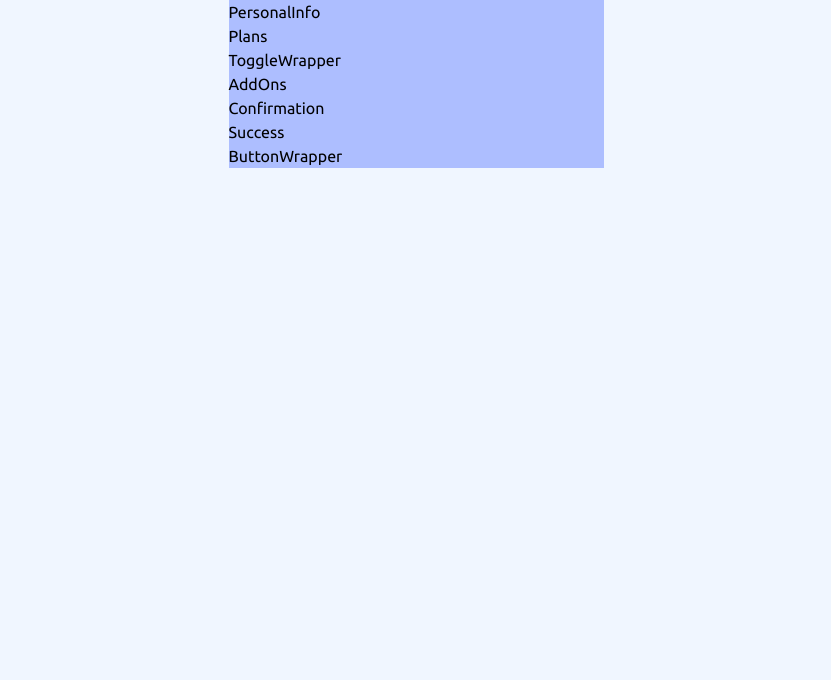
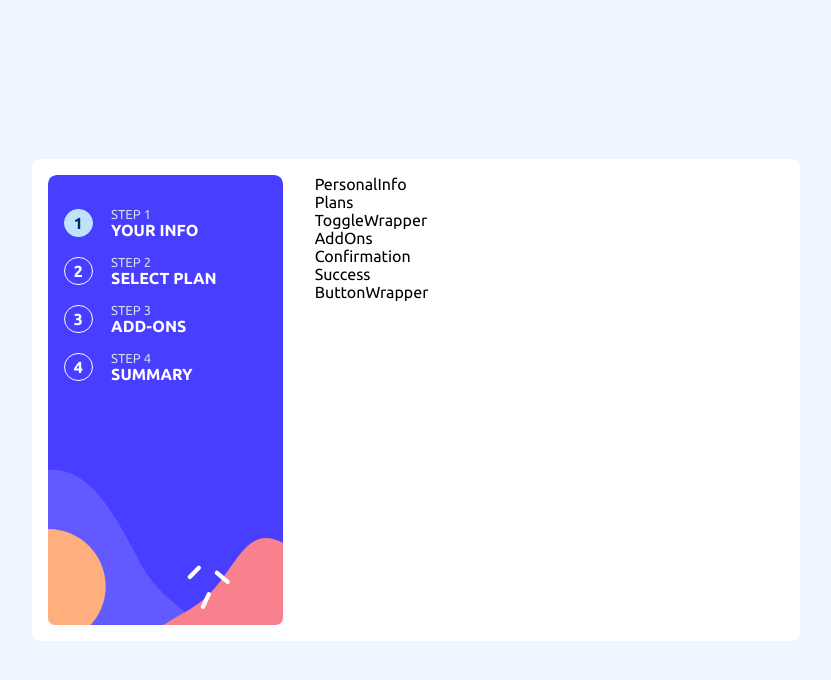
Before and after one commit to jumaHarun/multiStepFormReact, a React (Vite) app: page / in a window 1280 px wide. Shown: the top 680 px of the page, without its empty margins (224-1055 px from the left). Built offline with nearby package versions, Linux system fonts and the light colour scheme.

Commit message:
implemented and styled the form tracker component

```diff
--- a/src/App.css
+++ b/src/App.css
@@ -48,7 +48,7 @@
     --fs-button: var(--fs-200);
 }
 
-@media (min-width: 50em) {
+@media (min-width: 48em) {
     :root {
         --fs-primary-heading: var(--fs-600);
     }
@@ -155,6 +155,16 @@
     display: flex;
 }
 
+.hide {
+    display: none;
+}
+
+@media (min-width: 48em) {
+    .hide {
+        display: unset;
+    }
+}
+
 body {
     font-family: var(--ff-body);
     font-size: var(--fs-body);
@@ -164,5 +174,74 @@ body {
 /* Layout */
 .container {
     max-width: 375px;
+    width: 95%;
     margin: 0 auto;
 }
+
+.form-tracker {
+    min-height: 26vh;
+    background-image: url('/images/bg-sidebar-mobile.svg');
+    background-size: cover;
+}
+
+.sidebar {
+    justify-content: center;
+    gap: 1em;
+    padding-top: 1em;
+}
+
+.step-no {
+    place-items: center;
+    width: 1.8em;
+    aspect-ratio: 1/1;
+    border: 1px solid var(--clr-neutral-900);
+    border-radius: 50%;
+}
+
+.active {
+    color: var(--clr-primary-400);
+    background-color: var(--clr-accent-400);
+    border-color: var(--clr-accent-400);
+}
+
+@media (min-width: 48em) {
+    body {
+        display: grid;
+        align-items: center;
+    }
+
+    .container {
+        max-width: 1440px;
+    }
+
+    .form-wrapper,
+    .form-tracker {
+        padding: 1em;
+        border-radius: 7px;
+    }
+
+    .form-wrapper {
+        max-width: 768px;
+        background-color: var(--clr-neutral-900);
+
+        grid-template: 450px / 2fr 4fr;
+        gap: 2em;
+    }
+
+    .form-tracker {
+        min-height: unset;
+        background-image: url('/images/bg-sidebar-desktop.svg');
+    }
+
+    .sidebar {
+        display: block;
+    }
+
+    .step {
+        grid-template-columns: 1fr 5fr;
+        gap: 1em;
+        align-items: center;
+
+        margin-bottom: 1em;
+    }
+}
--- a/src/App.tsx
+++ b/src/App.tsx
@@ -1,14 +1,19 @@
 import './App.css';
+
+import { FormProvider } from './context/FormContext';
+
+import { FormTracker } from './components/form/FormTracker';
 import { MultiStepForm } from './components/form/MultiStepForm';
-import { FormProvider } from './context/FormContext';
 
 function App() {
     return (
         <FormProvider>
-            <div className="container">
-                <nav className="form-tracker bg-accent-900"></nav>
+            <div className="container grid form-wrapper">
+                <nav className="form-tracker">
+                    <FormTracker />
+                </nav>
 
-                <main className="main bg-accent-300">
+                <main className="main">
                     <MultiStepForm />
                 </main>
             </div>
--- /dev/null
+++ b/src/components/form/FormTracker.tsx
@@ -0,0 +1,12 @@
+import { sideBar } from '../../formInfo.json';
+import { StepTracker } from '../ui/StepTracker';
+
+export const FormTracker = () => {
+    const html = sideBar.map((item) => {
+        const id = crypto.randomUUID();
+
+        return <StepTracker key={id} stepItem={item} />;
+    });
+
+    return <div className="sidebar flex">{html}</div>;
+};
--- /dev/null
+++ b/src/components/ui/StepTracker.tsx
@@ -0,0 +1,30 @@
+import { useContext } from 'react';
+
+import { FormContext } from '../../context/FormContext';
+
+type Props = {
+    stepItem: string[];
+};
+
+export const StepTracker = ({ stepItem }: Props) => {
+    const { step } = useContext(FormContext);
+    const [stepNumber, stepDesc] = stepItem;
+
+    const className =
+        step === Number(stepNumber)
+            ? 'step-no grid fw-bold active '
+            : 'step-no grid fw-bold text-neutral-900';
+
+    return (
+        <div className="step grid">
+            <div className={`${className}`}>{stepNumber}</div>
+
+            <div className="hide">
+                <p className="fs-200 text-neutral-100">STEP {stepNumber}</p>
+                <h4 className="fw-bold text-neutral-900">
+                    {stepDesc.toUpperCase()}
+                </h4>
+            </div>
+        </div>
+    );
+};
--- a/src/context/FormContext.tsx
+++ b/src/context/FormContext.tsx
@@ -9,7 +9,11 @@ type ProviderProps = {
 };
 
 export const FormProvider = ({ children }: ProviderProps) => {
-    const form = useForm();
+    const { formState } = useForm();
 
-    return <FormContext.Provider value={form}>{children}</FormContext.Provider>;
+    return (
+        <FormContext.Provider value={formState}>
+            {children}
+        </FormContext.Provider>
+    );
 };
--- a/src/hooks/useForm.tsx
+++ b/src/hooks/useForm.tsx
@@ -20,8 +20,6 @@ export const useForm = () => {
         });
     };
 
-    console.log(formState);
-
     return {
         formState,
         handleNextStep,
--- a/src/index.css
+++ b/src/index.css
@@ -55,9 +55,3 @@ svg {
         scroll-behavior: auto !important;
     }
 }
-
-/* Sets the body default */
-body {
-    line-height: 1.5;
-    text-rendering: optimizeSpeed;
-}
```
